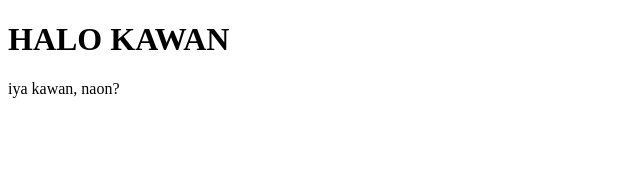
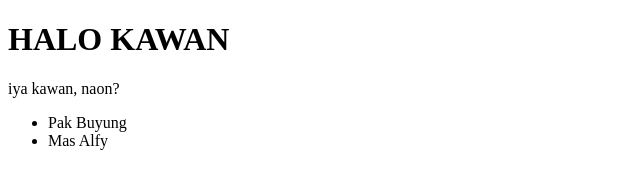
Before and after one commit to zeropyn71/repo-SOP6, a plain HTML site: page index.html in a window 1280 px wide. Shown: the whole page, without its empty margins (0-640 px from the left). Drawn offline with Linux system fonts and the light colour scheme.

Commit message:
menambahkan list dan hapus file style.css

```diff
--- a/index.html
+++ b/index.html
@@ -10,6 +10,10 @@
         HALO KAWAN
     </h1>
     <p>iya kawan, naon?</p>
+    <ul>
+        <li>Pak Buyung</li>
+        <li>Mas Alfy</li>
+    </ul>
 
 </body>
 </html>
--- a/style.css
+++ /dev/null
@@ -1,3 +0,0 @@
-body{
-    font-size: medium;
-}
```
